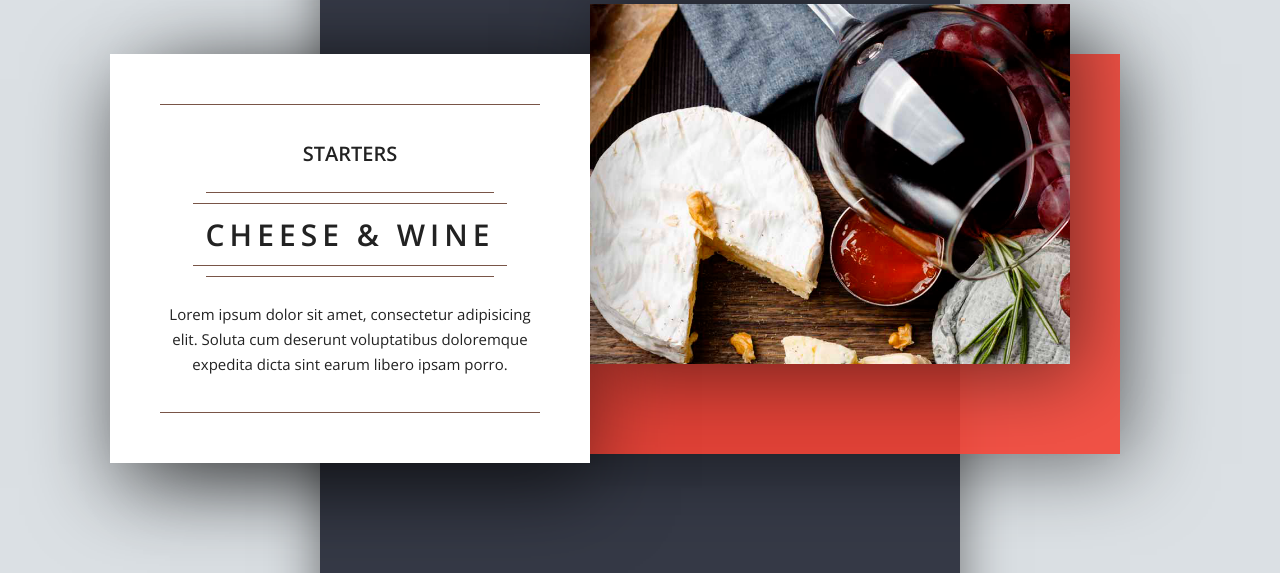
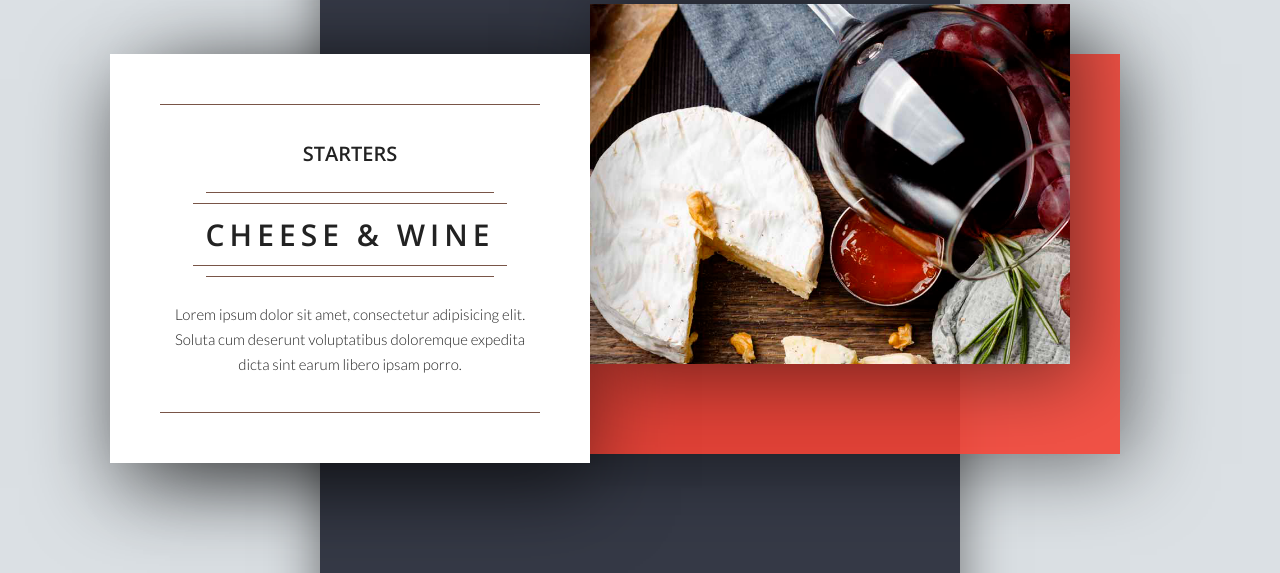
Before and after one commit to DevDanny/web-dev-2016, a PHP site: page / in a window 1280 px wide. Shown: the part 146-719 px from the top of the page. Run offline with PHP 8.4, Linux system fonts and the light colour scheme; some libraries are stand-ins or nearby versions.

Commit message:
same as just before

```diff
--- a/kea-web-dev-exam/style.css
+++ b/kea-web-dev-exam/style.css
@@ -14,6 +14,8 @@ html, body {
 	box-sizing: border-box;
 }
 p {
+	font-family: 'Lato', serif;
+	font-weight: 300;
 	font-size: 15px;
 }
 h2{
```
